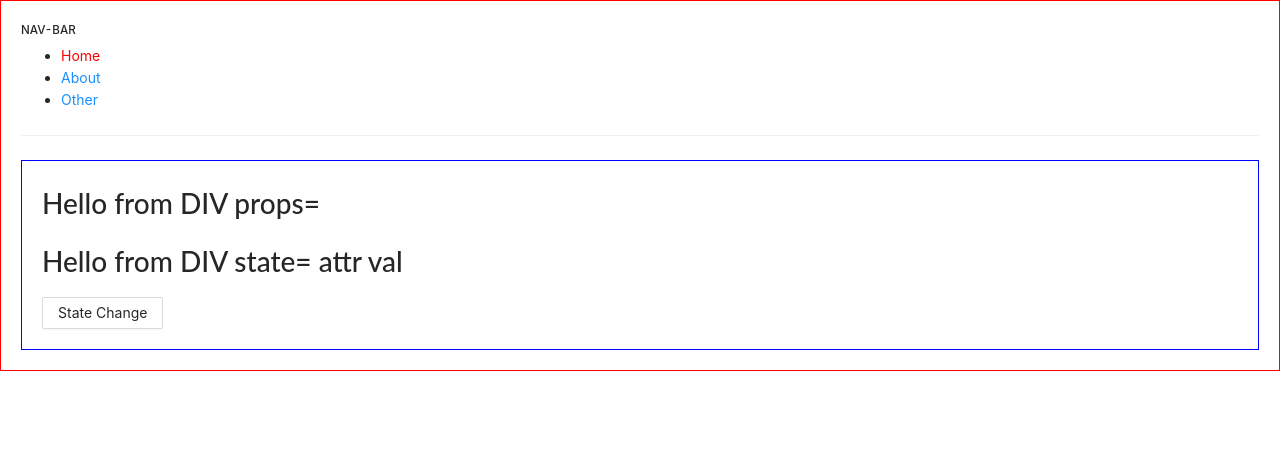
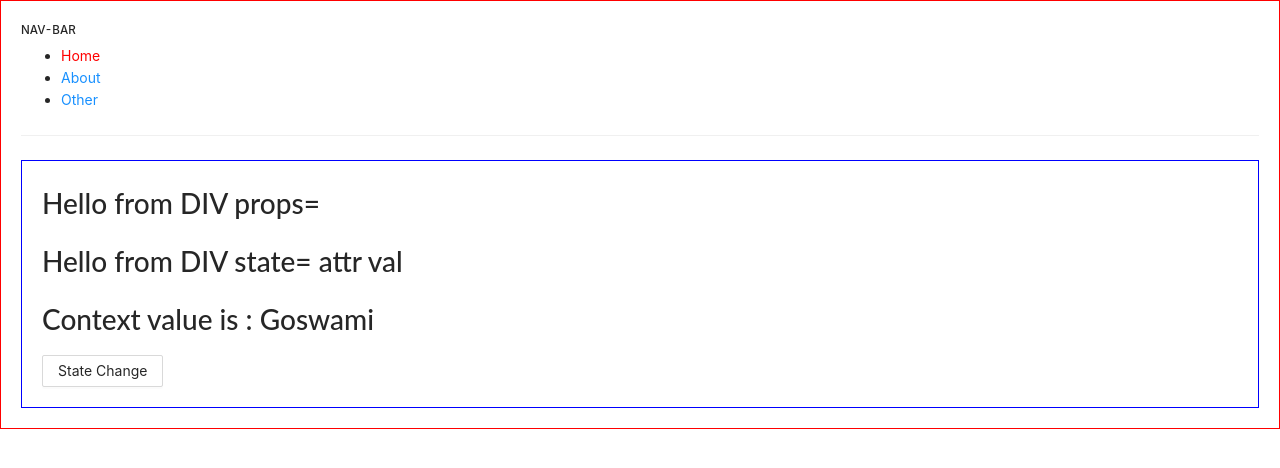
Before and after one commit to susnitdgp/react-goswami-second, a React (Create React App) app: page /Home in a window 1280 px wide. Shown: the top 468 px of the page. Built offline with nearby package versions, Linux system fonts and the light colour scheme.

Commit message:
2 files modified, 1 added

```diff
--- a/src/App.js
+++ b/src/App.js
@@ -4,13 +4,21 @@ import "antd/dist/antd.css";
 import ProjectRoute from "./components/ProjectRoute"
 
 import { BrowserRouter  } from 'react-router-dom';
+import {UserProvider} from "./components/UserContext"
 
 export default function App() {
   return (
      <BrowserRouter>
       <div className="App">
 
-        <ProjectRoute/>
+        <UserProvider value="Goswami">
+
+
+            <ProjectRoute/>
+
+        </UserProvider>
+
+
 
      </div>
      </BrowserRouter>
--- a/src/components/Greet.js
+++ b/src/components/Greet.js
@@ -1,5 +1,6 @@
 import React , {Component} from "react";
 import { Button} from "antd";
+import {UserConsumer} from "./UserContext"
 
 
 // Class component example
@@ -56,15 +57,31 @@ class Greet extends Component{
 
   render(){
     return(
+
+      <UserConsumer>
+
+        {val =>{
+
+          return (
+
             <div class="para">
               <h1>Hello from DIV props= {this.props.attr1}</h1>
               <h1>Hello from DIV state= {this.state.attr1}</h1>
+              <h1>Context value is : {val}</h1>
 
               {this.props.children}
 
               <Button onClick={this.clickHandler}>State Change</Button>
 
               </div>
+          )
+
+        }
+
+        }
+
+
+      </UserConsumer>
 
     );
   }
--- /dev/null
+++ b/src/components/UserContext.js
@@ -0,0 +1,9 @@
+import React from "react";
+
+const UserContext=React.createContext()
+
+const UserProvider=UserContext.Provider
+const UserConsumer=UserContext.Consumer
+
+
+export {UserProvider, UserConsumer}
```
Lines whose indentation alone changed are shown as unchanged.
